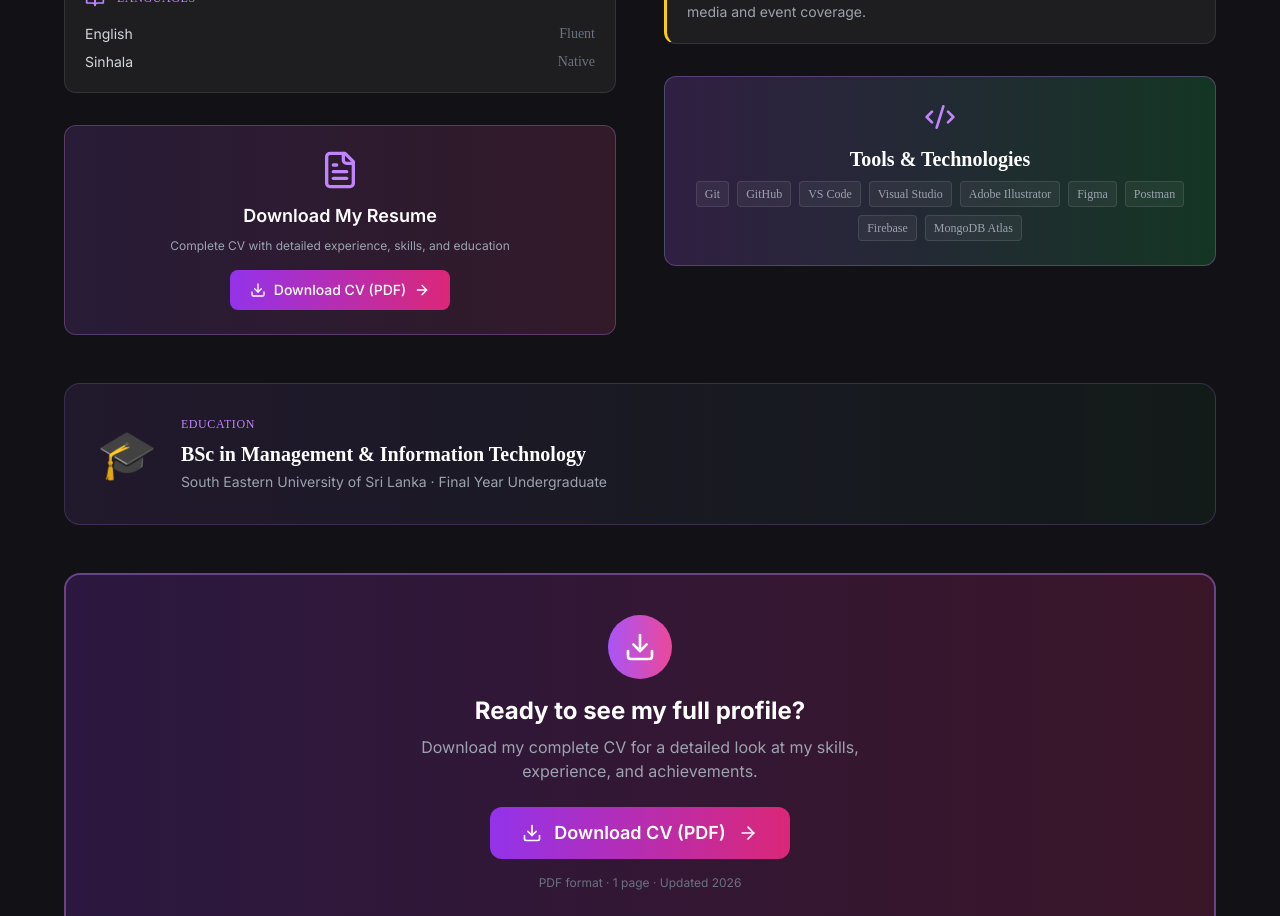
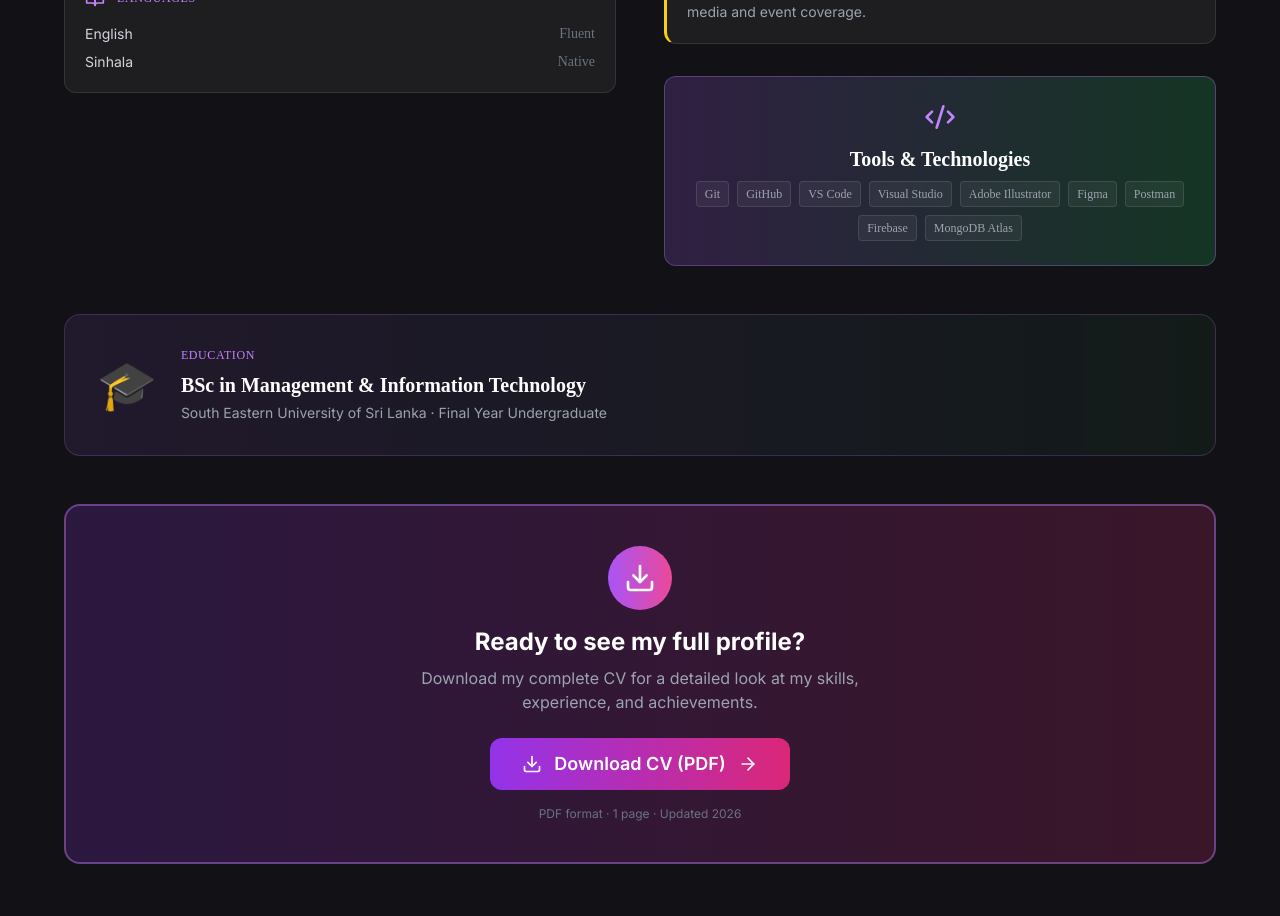
Before and after one commit to tharushainduwara/portfolio, a React (Vite) app: page / in a window 1280 px wide. Shown: the part 3940-4856 px from the top of the page. Built offline with nearby package versions, Linux system fonts and the light colour scheme.

Commit message:
Remove unwanted cv download option in column

```diff
--- a/src/pages/Resume.jsx
+++ b/src/pages/Resume.jsx
@@ -81,30 +81,6 @@ const Resume = () => {
                   </div>
                 ))}
               </div>
-            </div>
-
-            {/* CV Download Section - Left Column */}
-            <div className="mt-8 bg-gradient-to-r from-purple-500/15 to-pink-500/15 border border-purple-400/30 rounded-xl p-6 text-center">
-              <FileText className="w-10 h-10 text-purple-400 mx-auto mb-3" />
-              <h3 className="text-lg font-semibold text-white mb-2">Download My Resume</h3>
-              <p className="text-xs text-gray-400 mb-4">Complete CV with detailed experience, skills, and education</p>
-              <button
-                onClick={handleDownloadCV}
-                className="inline-flex items-center gap-2 px-5 py-2.5 rounded-lg bg-gradient-to-r from-purple-600 to-pink-600 text-white text-sm font-medium hover:shadow-lg hover:shadow-purple-500/25 transition-all group"
-              >
-                {downloaded ? (
-                  <>
-                    <CheckCircle className="w-4 h-4" />
-                    Downloaded!
-                  </>
-                ) : (
-                  <>
-                    <Download className="w-4 h-4" />
-                    Download CV (PDF)
-                    <ArrowRight className="w-4 h-4 group-hover:translate-x-1 transition-transform" />
-                  </>
-                )}
-              </button>
             </div>
           </div>
 
```
